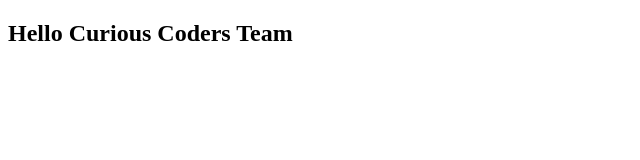
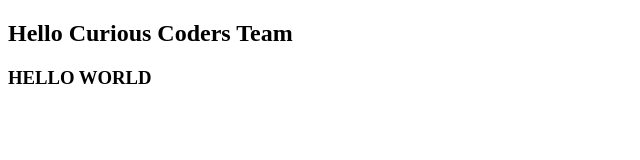
Before and after one commit to nigranac/JS_1-Find-Number, a plain HTML site: page index.html in a window 1280 px wide. Shown: the whole page, without its empty margins (0-640 px from the left). Drawn offline with Linux system fonts and the light colour scheme.

Commit message:
My First Exp

```diff
--- a/index.html
+++ b/index.html
@@ -7,5 +7,6 @@
 </head>
 <body>
     <h2>Hello Curious Coders Team</h2>
+    <H3>HELLO WORLD</H3>
 </body>
 </html>
```
